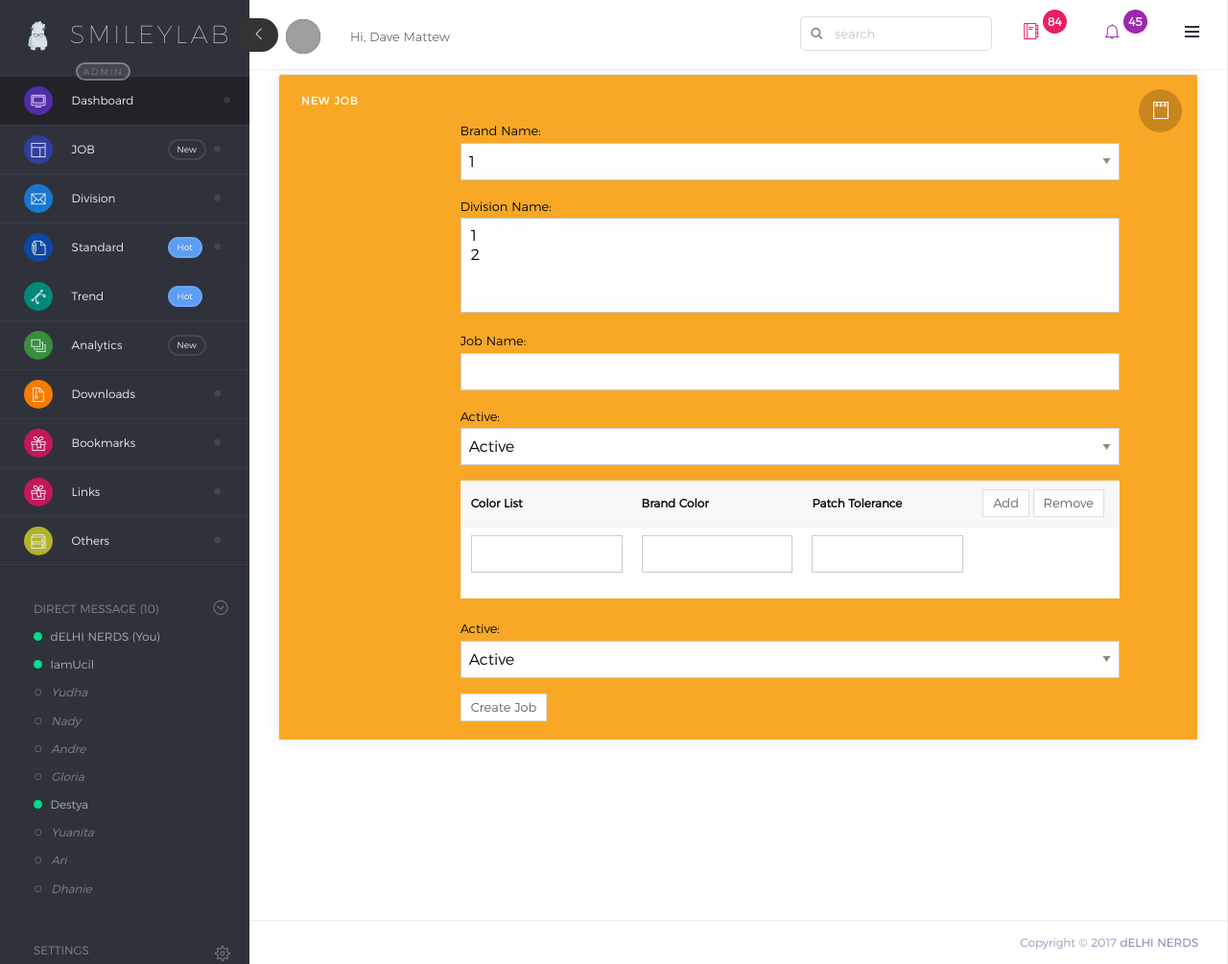
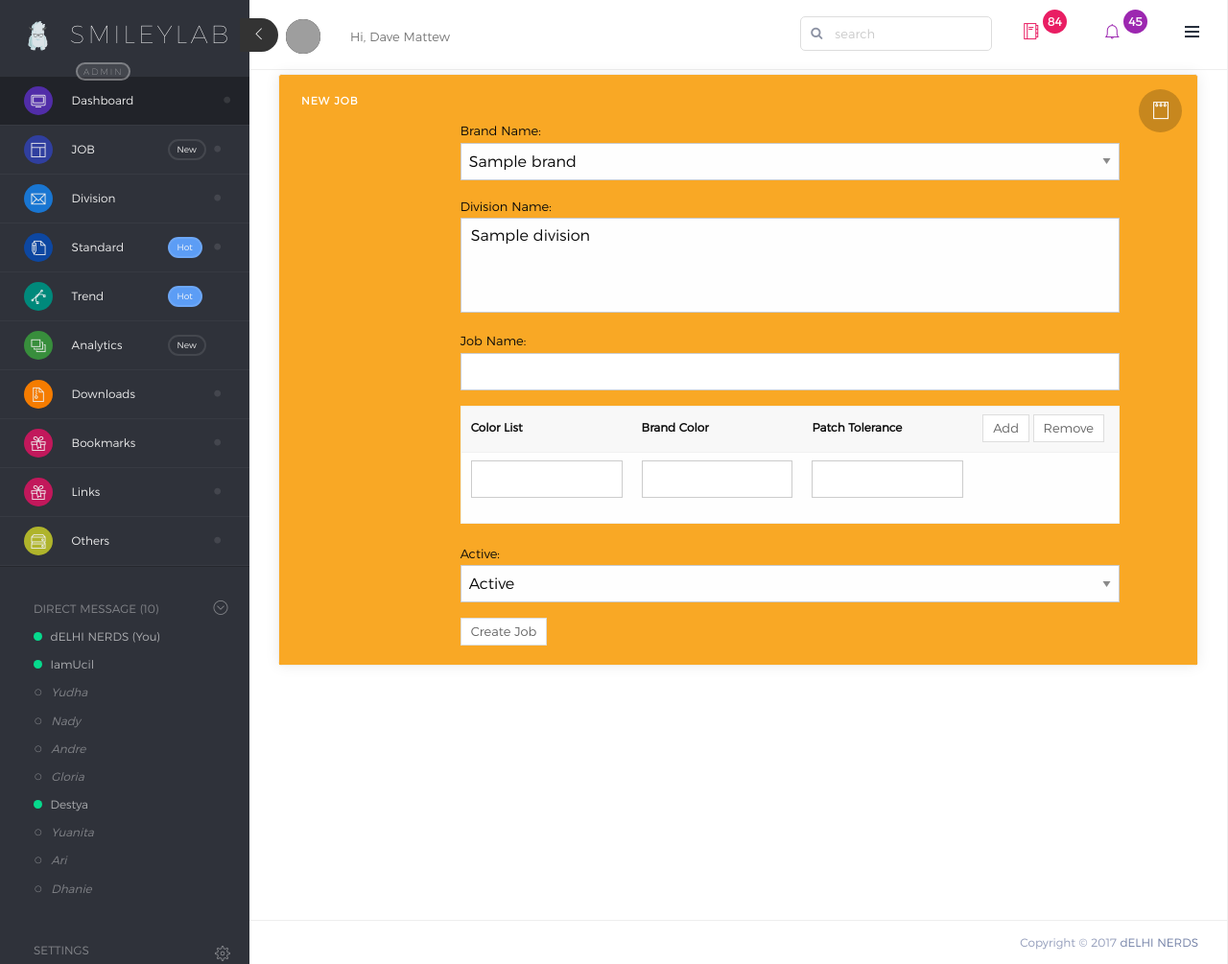
Before and after one commit to dotslash227/smileylab-crm, a Django app: page /job in a window 1280 px wide. Shown: the whole page at 96% size. Run offline with Django 3.2, Linux system fonts and the light colour scheme; tables that the repository leaves empty hold one stand-in row (values such as "Sample post"); some libraries are stand-ins or nearby versions; some web fonts are replaced; grey boxes are pictures that could not be loaded.

Commit message:
division from brand in job ajax

```diff
--- a/app/urls.py
+++ b/app/urls.py
@@ -11,8 +11,6 @@ urlpatterns = [
     url(r'^role$', views.role, name="role"),
     url(r'^bookmark$', views.bookmark, name="bookmark"),
     url(r'^link$', views.link, name="link"),
-
-
-
+    url(r'^divisionFromBrand$', views.divisionFromBrand, name="divisionFromBrand"),
 
 ]
--- a/app/views.py
+++ b/app/views.py
@@ -5,6 +5,7 @@ from django.shortcuts import render
 from django.contrib.auth import login, logout, authenticate
 from .models import *
 from django_countries import countries
+from django.http import JsonResponse
 
 
 def str_to_bool(s):
@@ -36,8 +37,55 @@ def index(request):
         else:
             return render(request, "login.html", {})
 
+def divisionFromBrand(request):
+    resp_dict = {}
+    resp_list=[]
+
+    if request.method == "GET":
+        brand = Brand.objects.get(pk=int(request.GET.get("brand")))
+        member=brand.member
+        divisions = Division.objects.filter(member=member)
+        for each in divisions:
+            data = {}
+            data["id"]=each.id
+            data["name"]=each.name
+            resp_list.append(data)
+
+        resp_dict["divisions"]=resp_list
+        return JsonResponse(resp_dict,safe=False)
+    else:
+        return JsonResponse({"error":"error"})
+
 def job(request):
-    return render(request, "job.html", {})
+    if request.method == "POST":
+        brand = Brand.objects.get(pk=int(request.POST.get("brand")))
+        division
+        job
+        active
+
+        # name = request.POST.get("name")
+        # address = request.POST.get("address")
+        # city = request.POST.get("city")
+        # state = request.POST.get("state")
+        # country = request.POST.get("country")
+        # zipCode = int(request.POST.get("zip"))
+        # member = Member.objects.get(pk=int(request.POST.get("member")))
+        # job = Job(
+        #             brand = brand,
+        #             division = division,
+        #             job = brand,
+        #
+        #         )
+        # division.save()
+        return render(request, "job.html", {
+            "message":"New Job saved successfully!!!",
+            "brands":Brand.objects.all(),
+        })
+    else:
+        return render(request, "job.html", {
+            "message":"",
+            "brands":Brand.objects.all(),
+        })
 
 def division(request):
     if request.method == "POST":
--- a/templates/base.html
+++ b/templates/base.html
@@ -61,6 +61,14 @@
   <script type="text/javascript" src="{% static "js/number/jquery.counterup.min.js" %}"></script>
   <script type='text/javascript' src="{% static "js/gmap/gmap3.js" %}"></script>
   <script src="https://maps.googleapis.com/maps/api/js?key=AIzaSyDHt7vrI9b3Ze5nGXaCPrlaBzR-Saqg4G8"></script>
+
+  {% comment %} This is for loading division names in job.html.{% endcomment %}
+  {% if brands %}
+    <script type="text/javascript">
+      report("1");
+    </script>
+  {% endif %}
+
 
   <script>
       $(document).foundation();
@@ -265,5 +273,6 @@
       });
   </script>
 
+
 </body>
 </html>
--- a/templates/job.html
+++ b/templates/job.html
@@ -12,14 +12,39 @@
             </div>
             <div class="medium-9 columns ">
               <div>
+
+
+                <script>
+                  function report(value) {
+                    if (value=="") return; // please select - possibly you want something else here
+                    else{
+                      $.get("{%url "app:divisionFromBrand" %}", { "brand": value},
+                          function(divisions){
+                               console.log(divisions, divisions["divisions"].length);
+                               $('#mySelect option').remove();
+                               for(var count=0; count < divisions["divisions"].length; count++){
+                                 console.log("values",divisions["divisions"][count]["id"] );
+                                $('#mySelect').append( new Option(divisions["divisions"][count]["name"],divisions["divisions"][count]["id"]) );
+                               }
+                              //  $('#mySelect').append( new Option(text,val) );
+                      }).fail(function(){
+                          console.log("error");
+                      });
+                    }
+                  }
+                </script>
+
                 <form action="#" method="POST" class="form-inline">{% csrf_token %}
                   <br>
                   <br>
                   <h4 style="color: red">{{message}}</h4>
+
                   <div class="form-group">
-                    <label class="sr-only" name="brand">Brand Name:</label>
-                    <select class="form-control" required>
-                          <option>1</option>
+                    <label class="sr-only" >Brand Name:</label>
+                    <select name="brand" class="form-control" onchange="report(this.value)">
+                      {%for each in brands %}
+                        <option value={{each.pk}}>{{each.name}}</option>
+                      {% endfor %}
                     </select>
                   </div>
 
@@ -27,9 +52,8 @@
 
                   <div class="form-group">
                     <label class="sr-only" name="brand">Division Name:</label>
-                    <select multiple class="form-control" required>
-                      <option>1</option>
-                      <option>2</option>
+                    <select id="mySelect" multiple class="form-control" required>
+
                     </select>
                   </div>
 
@@ -38,13 +62,6 @@
                     <input type="text" class="form-control" name="jobsName" required>
                   </div>
 
-                  <div class="form-group">
-                    <label class="sr-only" name="active">Active:</label>
-                    <select class="form-control" required>
-                          <option value="True">Active<option>
-                          <option value="False">Inactive<option>
-                    </select>
-                  </div>
 
                   <div class="form-group">
                     <table class="table table-striped">
```
